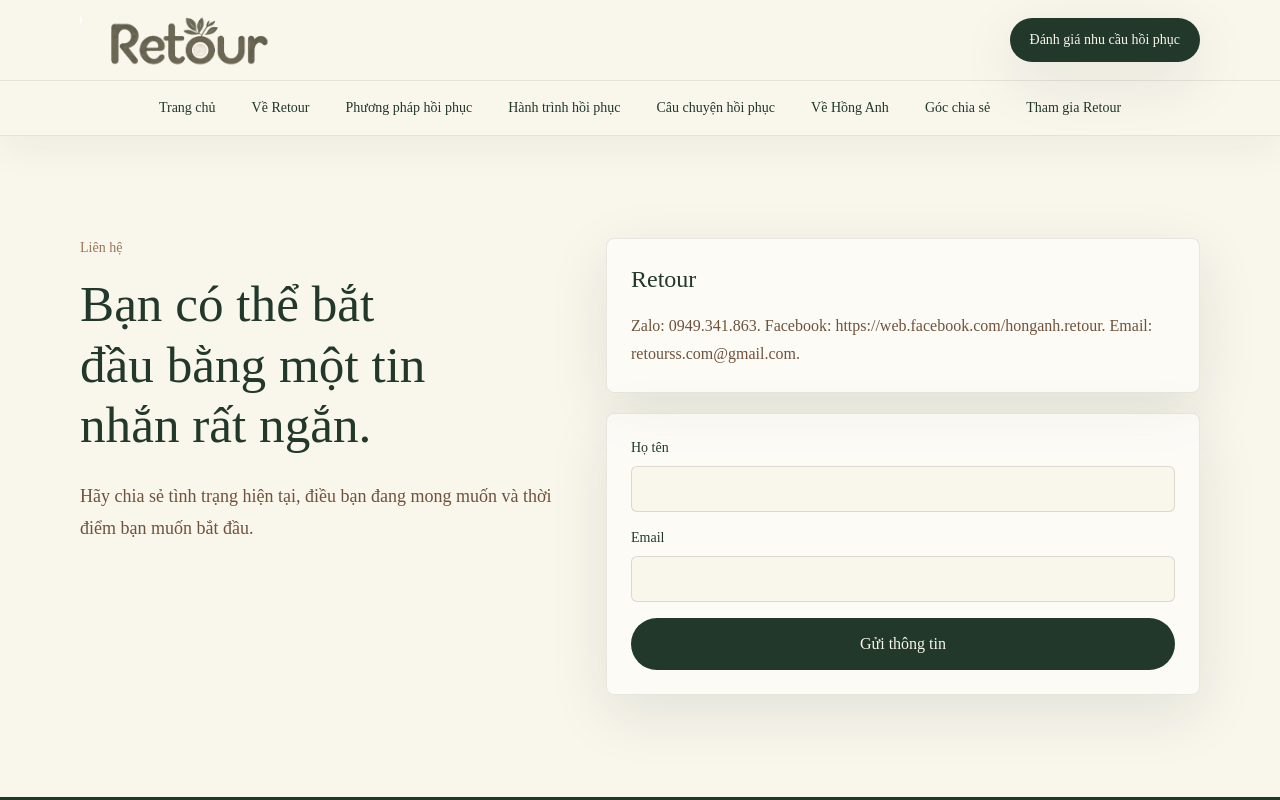
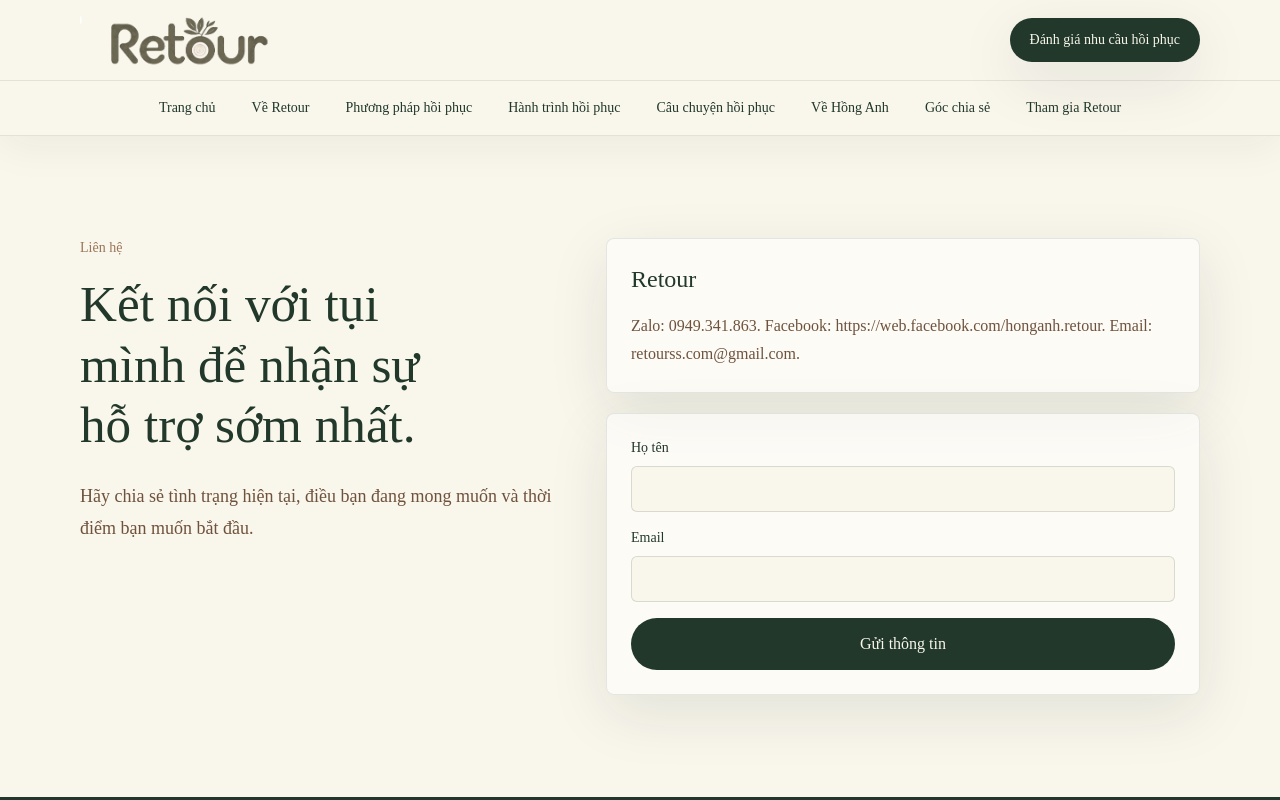
Before and after one commit to healthcoachhonganh/retourss-website, a Next.js app: page /lien-he in a window 1280 px wide. Shown: the top 800 px of the page. Built offline with nearby package versions, Linux system fonts and the light colour scheme.

Commit message:
Update contact page headline

```diff
--- a/app/lien-he/page.tsx
+++ b/app/lien-he/page.tsx
@@ -14,7 +14,7 @@ export default function ContactPage() {
       <div className="container-soft grid gap-10 lg:grid-cols-[0.9fr_1.1fr]">
         <SectionHeading
           eyebrow="Liên hệ"
-          title="Bạn có thể bắt đầu bằng một tin nhắn rất ngắn."
+          title="Kết nối với tụi mình để nhận sự hỗ trợ sớm nhất."
           body="Hãy chia sẻ tình trạng hiện tại, điều bạn đang mong muốn và thời điểm bạn muốn bắt đầu."
         />
         <div className="grid gap-5">
```
